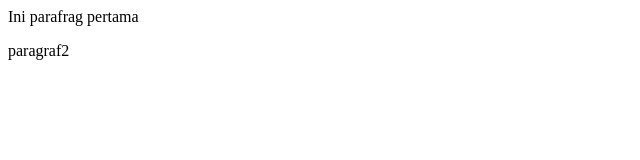
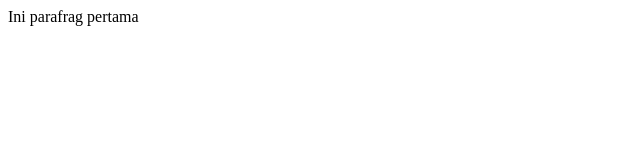
Before and after one commit to hendrasetiadinata/repo-1, a plain HTML site: page index.html in a window 1280 px wide. Shown: the full height of the page, 0-640 px from the left. Drawn offline with Linux system fonts and the light colour scheme.

Commit message:
Revert "menambah paragraf barus"
This reverts commit 8e735ac00de4070e045a08e2d88747af2c1bc493.

```diff
--- a/index.html
+++ b/index.html
@@ -1,2 +1 @@
 <p>Ini parafrag pertama</p>
-<p> paragraf2 </p>
```
Also changed, not shown: token.txt (deleted), 1 other file.
